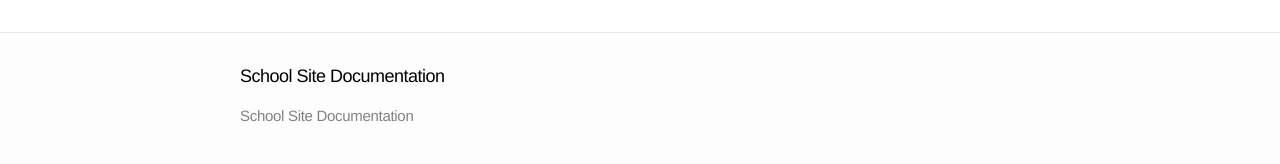
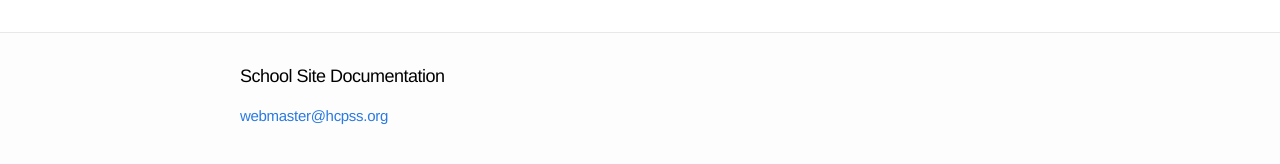
Before and after one commit to HCPSS/schoolsites-help, a Jekyll site: the page built from terms.md, in a window 1280 px wide. Shown: the part 384-548 px from the top of the page. Built offline with Jekyll 4.4.1, drawn with Linux system fonts in a browser that asks for light colours; Markdown is read by kramdown in place of the engine named in the settings.

Commit message:
added email to footer

```diff
--- a/_includes/footer.html
+++ b/_includes/footer.html
@@ -6,8 +6,7 @@
 
     <div class="footer-col-1 column">
       <ul>
-        <li>{{ site.title }}</li>
-        <li><a href="mailto:{{ site.email }}">{{ site.email }}</a></li>
+        <li><a href="mailto:webmaster@hcpss.org">webmaster@hcpss.org</a></li>
       </ul>
     </div>
 
```
Also changed, not shown: _config.yml (line endings or trailing spaces).
